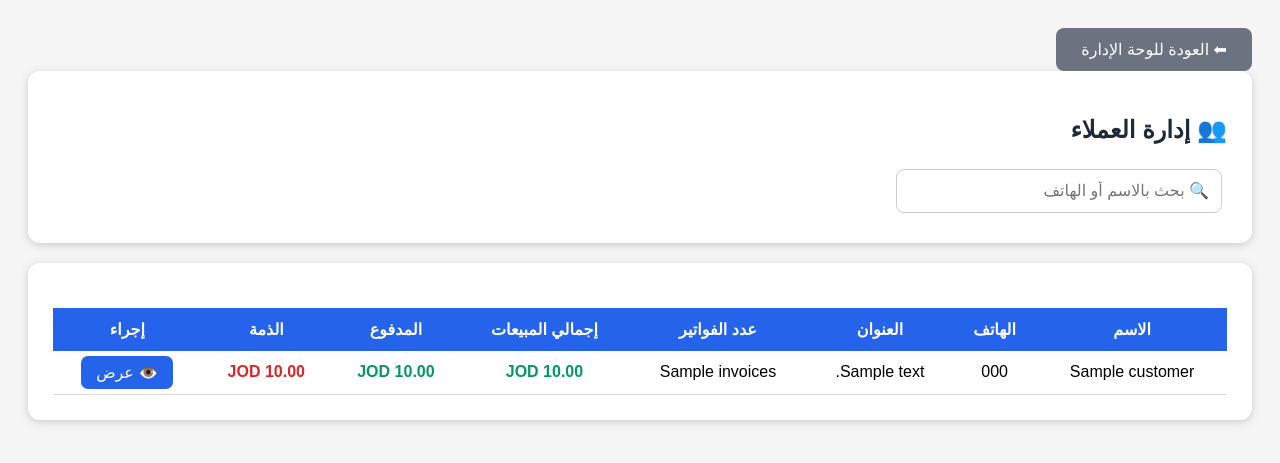
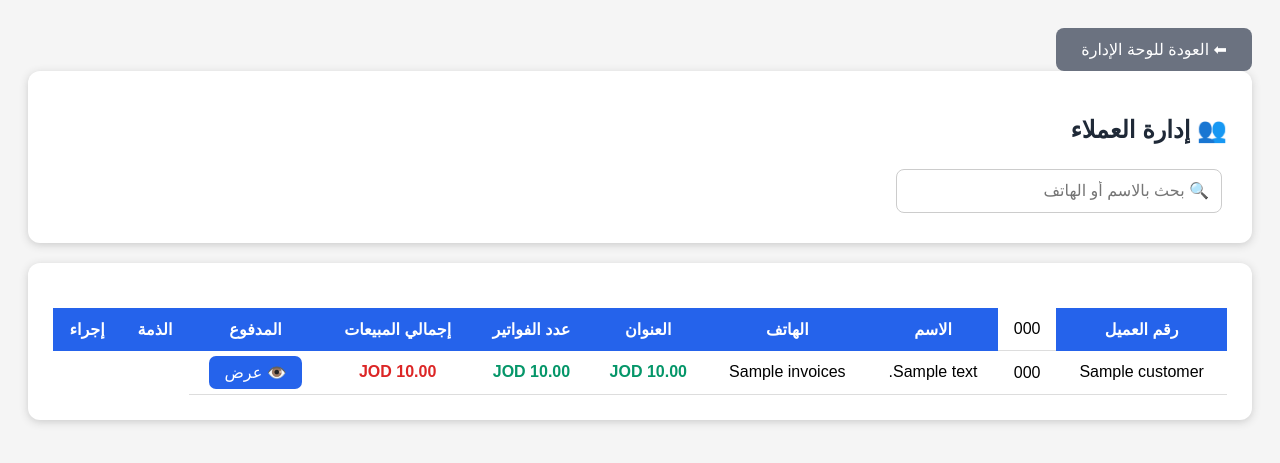
Before and after one commit to bkawash-ops/grecory_web, a Flask app: template templates/customers.html in a window 1280 px wide. Shown: the top 463 px of the page. Run offline with Flask 3, Linux system fonts and the light colour scheme; the template is opened without the code that fills it: most values are stand-ins (such as "Sample title", 1, 10 or a date in 2020); some libraries are stand-ins or nearby versions.

Commit message:
Update customers.html

```diff
--- a/templates/customers.html
+++ b/templates/customers.html
@@ -185,6 +185,10 @@ onkeyup="searchCustomers()"
 
 
 <tr>
+<th>رقم العميل</th>
+<td>
+{{ c.customer_code }}
+</td>
 
 <th>
 الاسم
```
